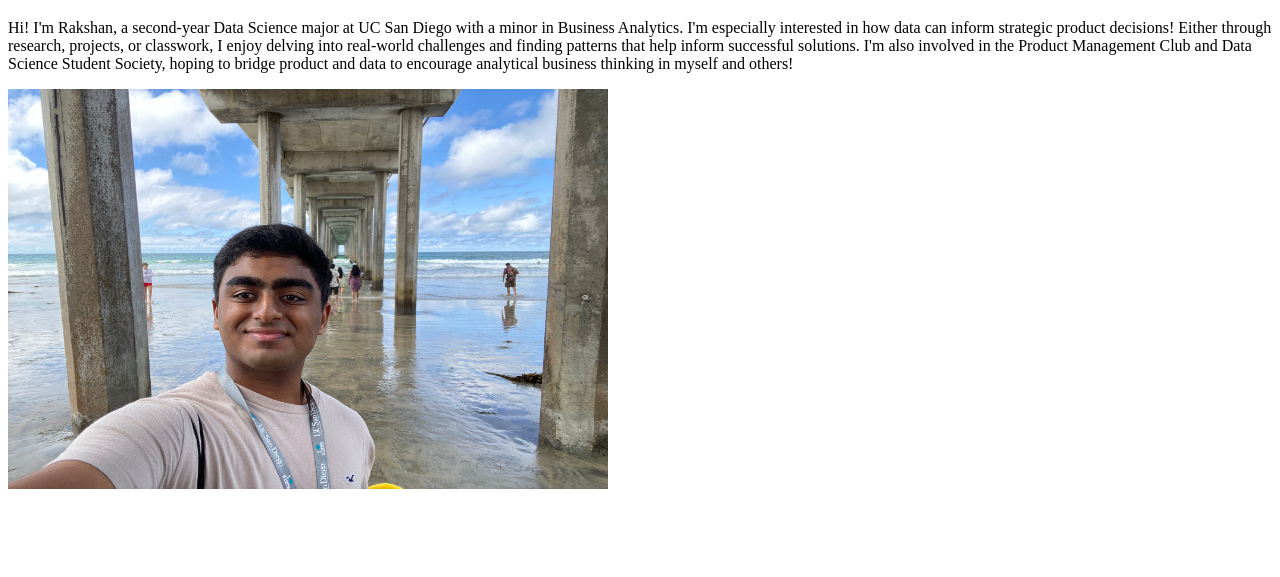
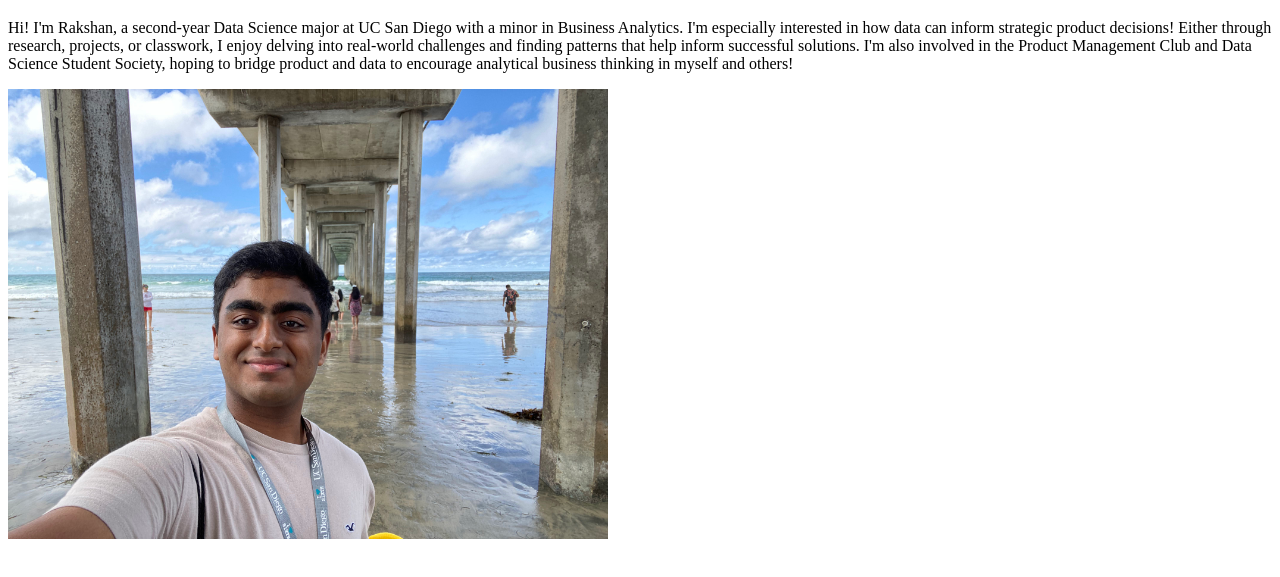
Before and after one commit to rapatnaik/portfolio, a plain HTML site: page index.html in a window 1280 px wide. Shown: the part 61-638 px from the top of the page. Drawn offline with Linux system fonts and the light colour scheme.

Commit message:
fixed size

```diff
--- a/index.html
+++ b/index.html
@@ -15,6 +15,6 @@
         hoping to bridge product and data to encourage analytical business thinking in myself and others!
     </p>
     <img src="images/IMG_7752.jpg" alt="Selfie of Rakshan at the beach"
-    style="width:600px;height:400px;">
+    style="width:600px;">
 </body>
 </html>
```
